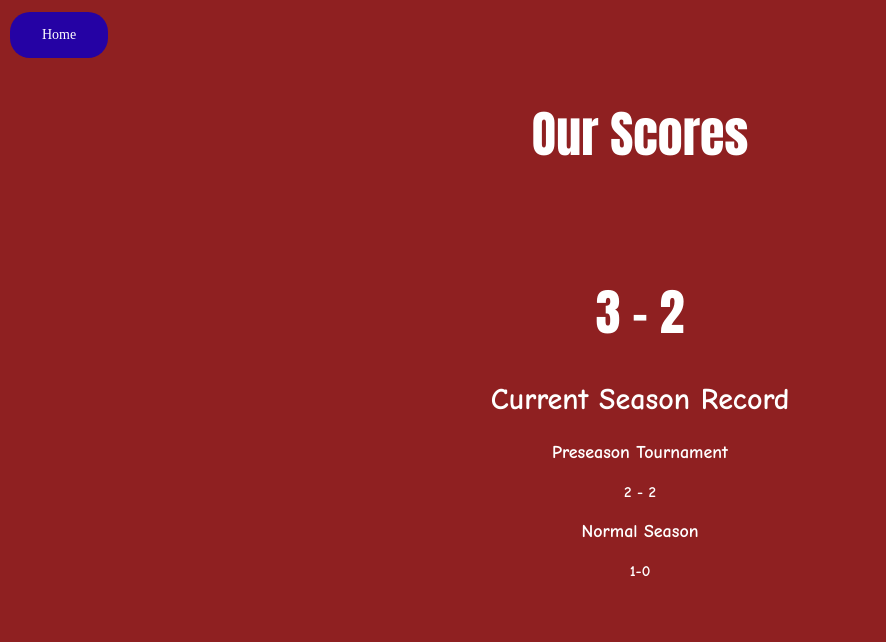
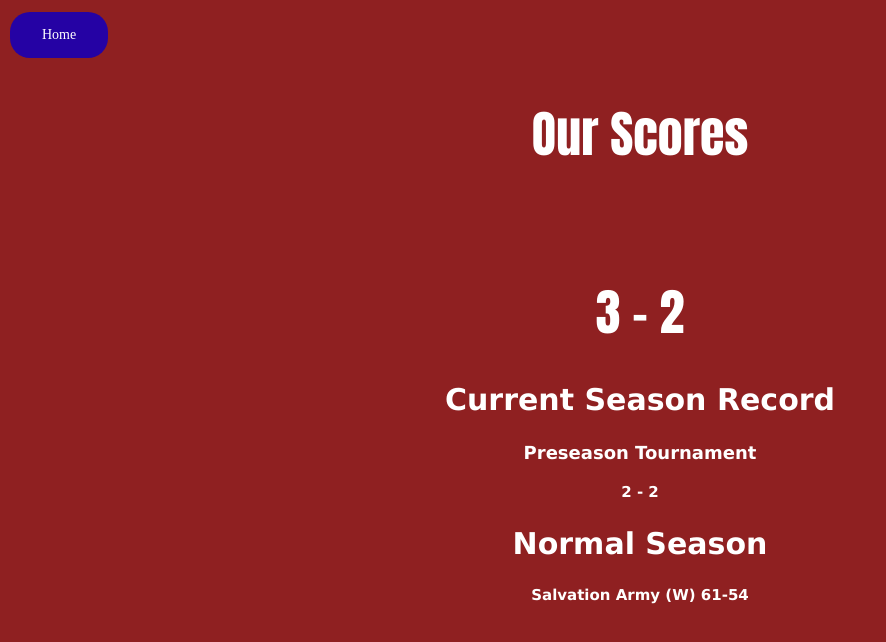
Before and after one commit to Tim-Kenning/Tim-Kenning.github.io, a plain HTML site: page scores.html in a window 1280 px wide. Shown: the whole page, without its empty margins (0-886 px from the left). Drawn offline with Linux system fonts and the light colour scheme.

Commit message:
Update scores.html

```diff
--- a/scores.html
+++ b/scores.html
@@ -40,28 +40,28 @@ h1 {
     <style>
         p {
             color: white;
-          font-family: Comic Sans MS, Comic Sans, cursive;
+          font-family: 'Lucida Sans', 'Lucida Sans Regular', 'Lucida Grande', 'Lucida Sans Unicode', Geneva, Verdana, sans-serif;
           font-size: 20px;
           text-align: center;
         }
 
         h2{
             color: white;
-            font-family: Comic Sans MS, Comic Sans, cursive;
+            font-family: 'Lucida Sans', 'Lucida Sans Regular', 'Lucida Grande', 'Lucida Sans Unicode', Geneva, Verdana, sans-serif;
             text-align: center;
             font-size: 30px;
         }
 
         h3{
             color: white;
-            font-family: Comic Sans MS, Comic Sans, cursive;
+            font-family: 'Lucida Sans', 'Lucida Sans Regular', 'Lucida Grande', 'Lucida Sans Unicode', Geneva, Verdana, sans-serif;
             text-align: center;
             font-size: 18px;
         }
 
         h4{
             color: white;
-            font-family: Comic Sans MS, Comic Sans, cursive;
+            font-family: 'Lucida Sans', 'Lucida Sans Regular', 'Lucida Grande', 'Lucida Sans Unicode', Geneva, Verdana, sans-serif;
             text-align: center;
             font-size: 15px;
         }
@@ -71,8 +71,8 @@ h1 {
         <h2>Current Season Record</h2>
         <h3>Preseason Tournament</h3>
         <h4>2 - 2</h4>
-        <h3>Normal Season</h3>
-        <h4>1-0</h4>
+        <h2>Normal Season</h2>
+        <h4>Salvation Army (W) 61-54</h4>
 
 </body>
 </html>
```
